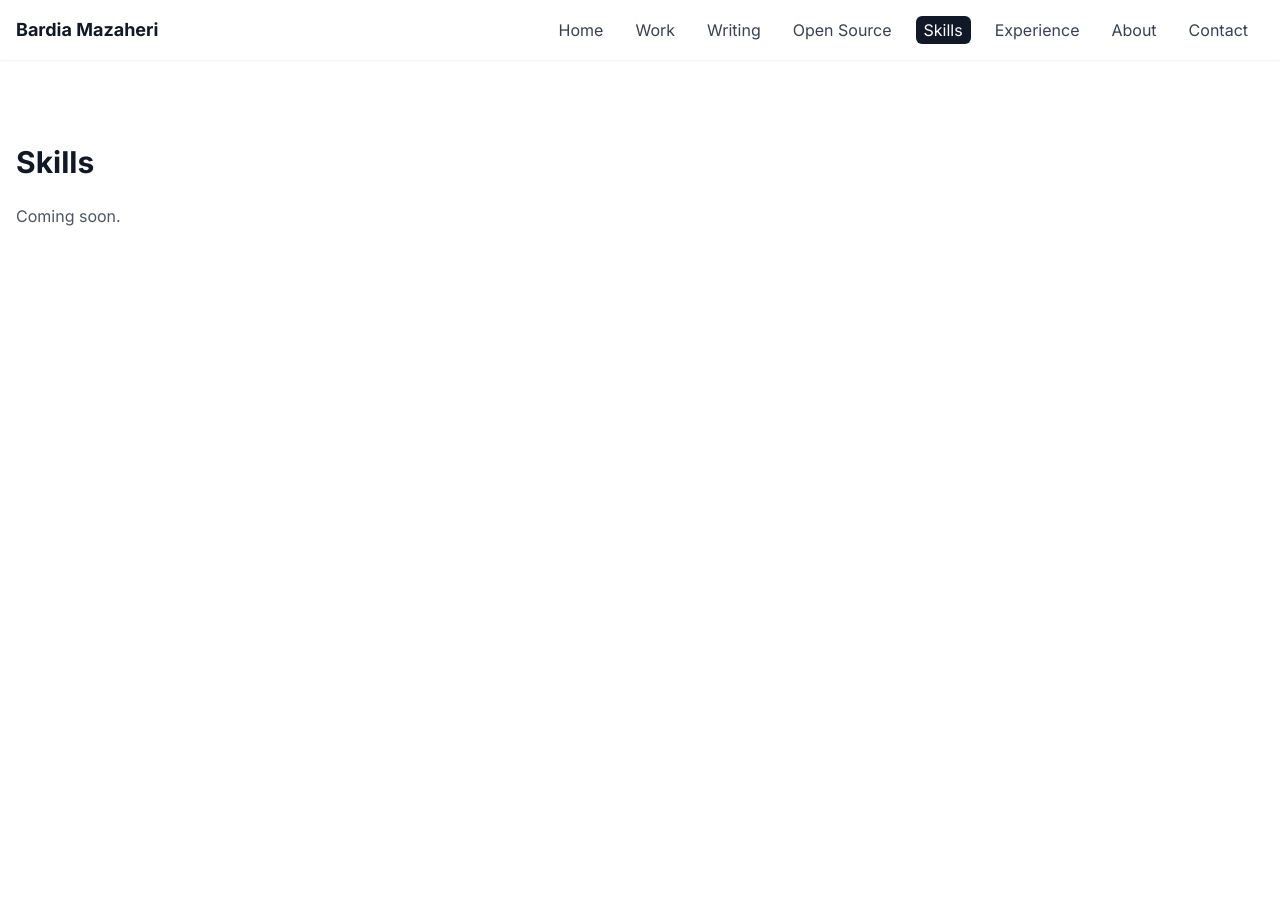
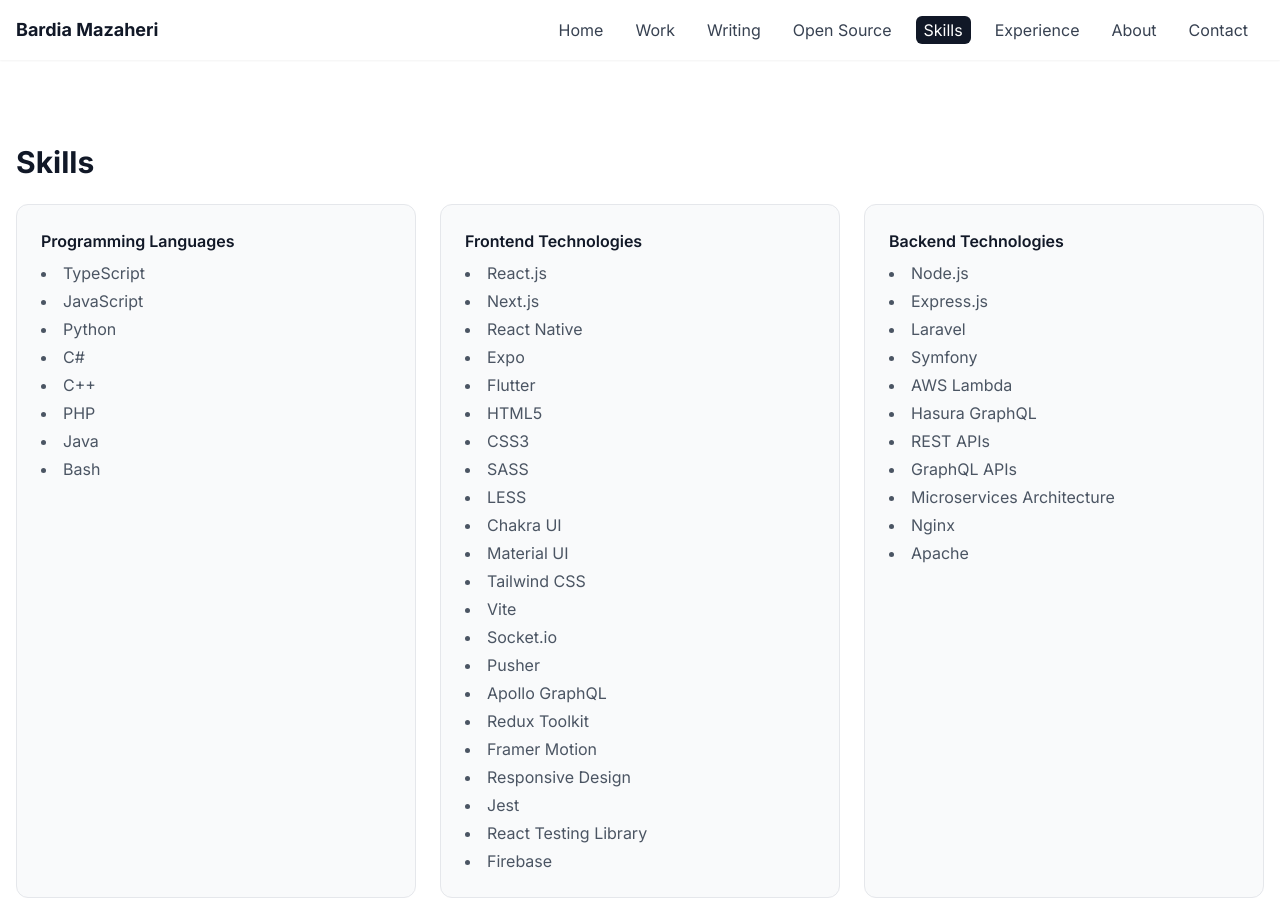
Before and after one commit to l3ardia/bardiamazaheri.com, a Next.js app in the folder frontends/portfolio/: page /skills in a window 1280 px wide. Shown: the top 922 px of the page. Before the commit the page ends 800 px from the top, so only its background shows below. Built offline with nearby package versions, Linux system fonts and the light colour scheme.

Commit message:
Add skills section with animated cards

```diff
--- a/frontends/portfolio/src/app/skills/page.tsx
+++ b/frontends/portfolio/src/app/skills/page.tsx
@@ -1,9 +1,16 @@
 import { AnimatedSection } from "@/components/AnimatedSection";
+import { SkillCard } from "@/components/SkillCard";
+import { skillCategories } from "@/data/skills";
+
 export default function Skills() {
   return (
     <AnimatedSection>
       <h1 className="text-3xl font-bold mb-6">Skills</h1>
-      <p className="text-gray-600 mb-8">Coming soon.</p>
+      <div className="grid md:grid-cols-2 lg:grid-cols-3 gap-6">
+        {skillCategories.map((cat) => (
+          <SkillCard key={cat.title} category={cat} />
+        ))}
+      </div>
     </AnimatedSection>
   );
 }
--- /dev/null
+++ b/frontends/portfolio/src/components/SkillCard.tsx
@@ -0,0 +1,20 @@
+"use client";
+import { motion } from "framer-motion";
+import { SkillCategory } from "@/data/skills";
+
+export const SkillCard = ({ category }: { category: SkillCategory }) => (
+  <motion.div
+    initial={{ opacity: 0, y: 20 }}
+    whileInView={{ opacity: 1, y: 0 }}
+    viewport={{ once: true }}
+    transition={{ duration: 0.5, ease: "easeOut" }}
+    className="p-6 border rounded-xl bg-gray-50 hover:shadow-lg transition-shadow"
+  >
+    <h3 className="font-semibold mb-2">{category.title}</h3>
+    <ul className="list-disc list-inside text-gray-600 space-y-1">
+      {category.items.map((item) => (
+        <li key={item}>{item}</li>
+      ))}
+    </ul>
+  </motion.div>
+);
--- /dev/null
+++ b/frontends/portfolio/src/data/skills.ts
@@ -0,0 +1,131 @@
+export interface SkillCategory {
+  title: string;
+  items: string[];
+}
+
+export const skillCategories: SkillCategory[] = [
+  {
+    title: "Programming Languages",
+    items: [
+      "TypeScript",
+      "JavaScript",
+      "Python",
+      "C#",
+      "C++",
+      "PHP",
+      "Java",
+      "Bash",
+    ],
+  },
+  {
+    title: "Frontend Technologies",
+    items: [
+      "React.js",
+      "Next.js",
+      "React Native",
+      "Expo",
+      "Flutter",
+      "HTML5",
+      "CSS3",
+      "SASS",
+      "LESS",
+      "Chakra UI",
+      "Material UI",
+      "Tailwind CSS",
+      "Vite",
+      "Socket.io",
+      "Pusher",
+      "Apollo GraphQL",
+      "Redux Toolkit",
+      "Framer Motion",
+      "Responsive Design",
+      "Jest",
+      "React Testing Library",
+      "Firebase",
+    ],
+  },
+  {
+    title: "Backend Technologies",
+    items: [
+      "Node.js",
+      "Express.js",
+      "Laravel",
+      "Symfony",
+      "AWS Lambda",
+      "Hasura GraphQL",
+      "REST APIs",
+      "GraphQL APIs",
+      "Microservices Architecture",
+      "Nginx",
+      "Apache",
+    ],
+  },
+  {
+    title: "Databases",
+    items: [
+      "PostgreSQL",
+      "MySQL",
+      "SQLite",
+      "MongoDB",
+      "DynamoDB",
+      "Redis",
+    ],
+  },
+  {
+    title: "DevOps & Tools",
+    items: [
+      "AWS",
+      "AWS CDK",
+      "SQS",
+      "CloudFront",
+      "RDS",
+      "Docker",
+      "GitHub Actions",
+      "CI/CD",
+      "Linux Administration",
+      "DevSecOps",
+      "Cloudflare",
+      "Git",
+      "Notion",
+      "Jira",
+      "Trello",
+      "ClickUp",
+      "Scrum",
+      "Kanban",
+      "Figma",
+      "Canva",
+      "Vercel",
+    ],
+  },
+  {
+    title: "AI & Emerging Technologies",
+    items: [
+      "TensorFlow",
+      "Keras",
+      "OpenAI APIs",
+      "Prompt Engineering",
+      "AI Model Integration",
+      "Machine Learning",
+    ],
+  },
+  {
+    title: "Additional Libraries & Frameworks",
+    items: [
+      "Cypress",
+      "PHPUnit",
+      "Laravel Dusk",
+      "Metabase",
+      "Tableau",
+      "Stripe Integration",
+      "PayPal Integration",
+      "Mailchimp",
+      "SendGrid",
+      "Twilio",
+      "Google Cloud Services (Captcha v2 & v3, Places, Maps)",
+      "Apple Login",
+      "Google Login",
+      "Facebook Login",
+      "SAP",
+    ],
+  },
+];
```
